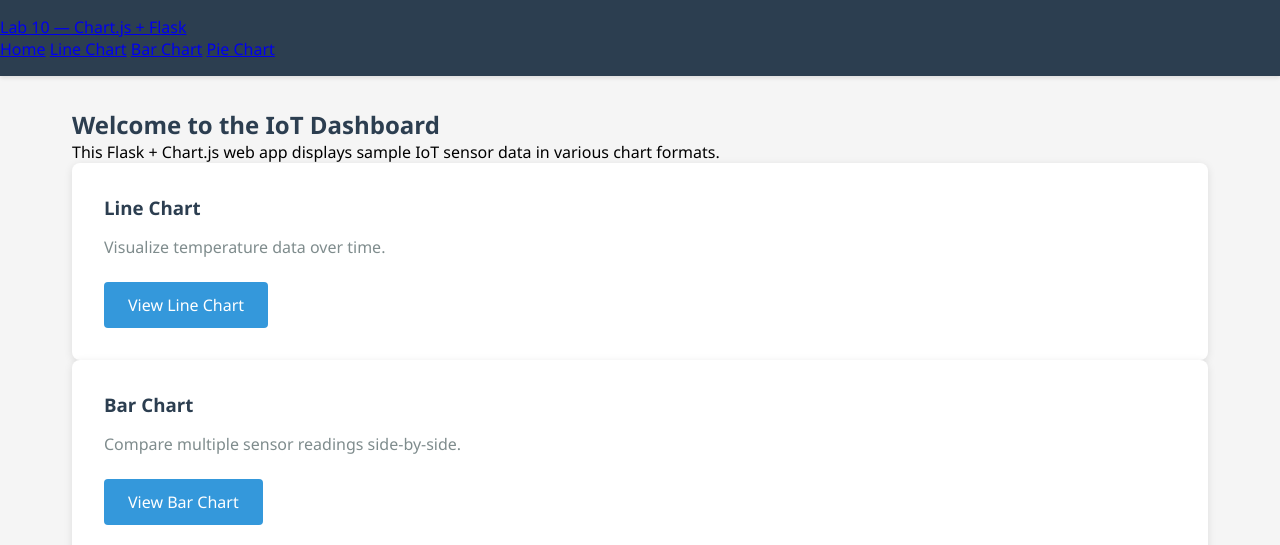
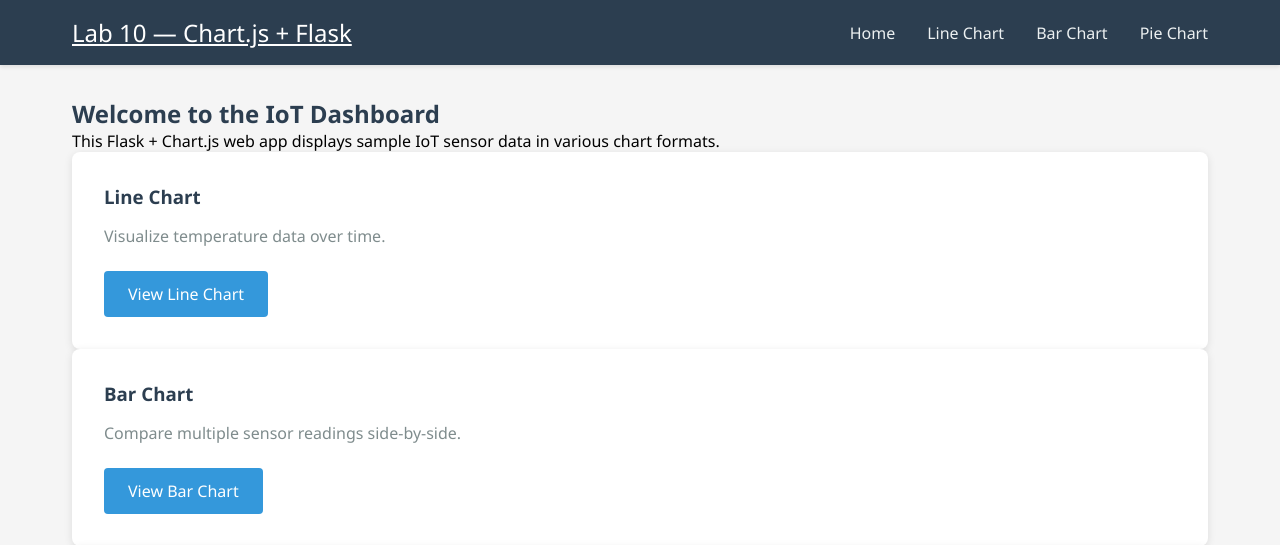
Before and after one commit to LePingouins/Flask-and-chartJ, a Flask app: page / in a window 1280 px wide. Shown: the top 545 px of the page. Run offline with Flask 3, Linux system fonts and the light colour scheme.

Commit message:
Fixed the header (navbar)

```diff
--- a/templates/base.html
+++ b/templates/base.html
@@ -13,15 +13,15 @@
 </head>
 <body>
   <header class="navbar">
-    <nav class="nav-wrap">
-      <a class="brand" href="{{ url_for('home') }}">Lab 10 — Chart.js + Flask</a>
-      <div class="links">
-        <a href="{{ url_for('home') }}">Home</a>
-        <a href="{{ url_for('line_chart') }}">Line Chart</a>
-        <a href="{{ url_for('bar_chart') }}">Bar Chart</a>
-        <a href="{{ url_for('pie_chart') }}">Pie Chart</a>
-      </div>
-    </nav>
+  <div class="nav-container">
+    <a href="{{ url_for('home') }}" class="nav-logo">Lab 10 — Chart.js + Flask</a>
+    <ul class="nav-menu">
+      <li><a href="{{ url_for('home') }}" class="nav-link">Home</a></li>
+      <li><a href="{{ url_for('line_chart') }}" class="nav-link">Line Chart</a></li>
+      <li><a href="{{ url_for('bar_chart') }}" class="nav-link">Bar Chart</a></li>
+      <li><a href="{{ url_for('pie_chart') }}" class="nav-link">Pie Chart</a></li>
+    </ul>
+  </div>
   </header>
 
   <main class="container">
```
